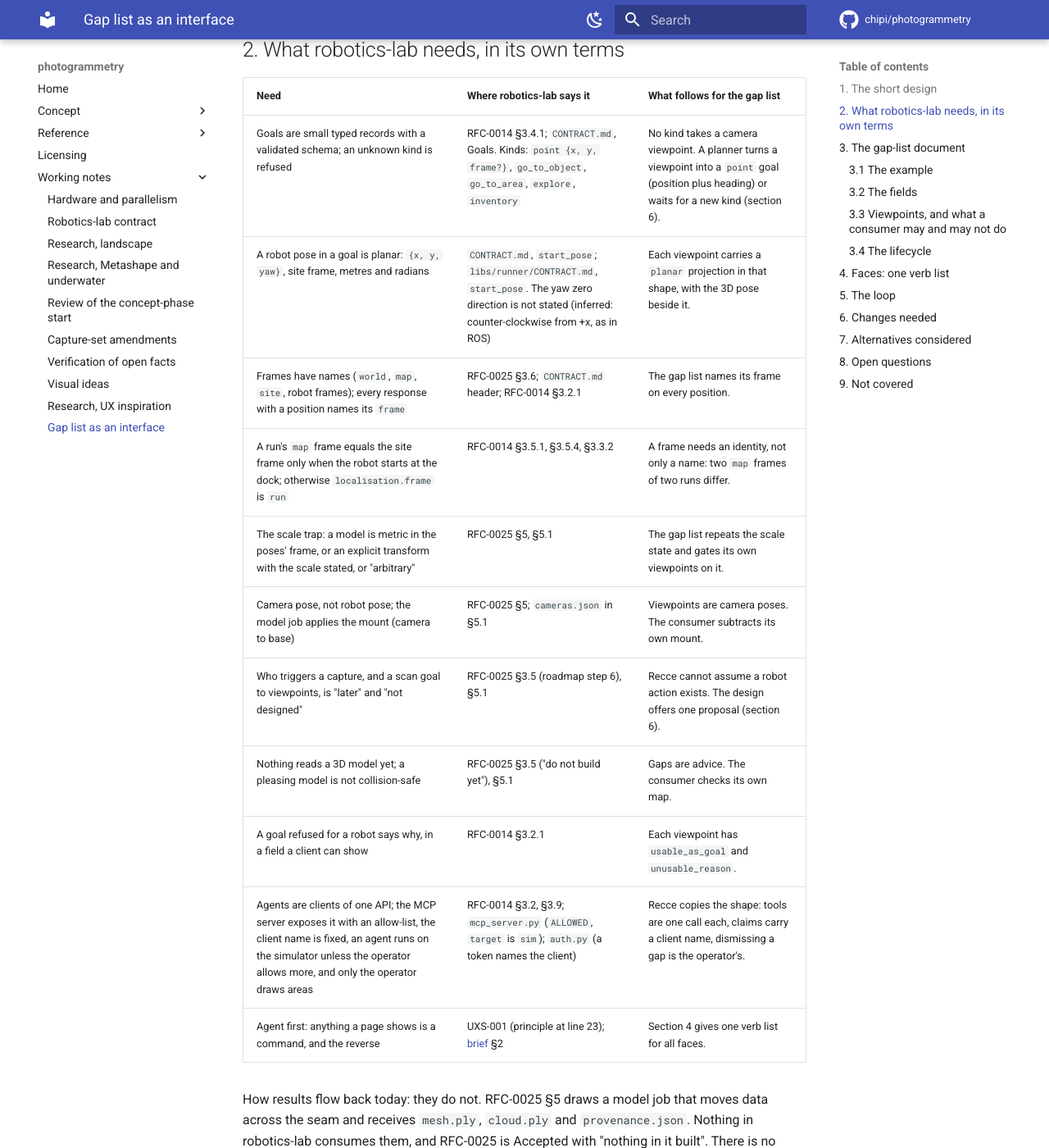
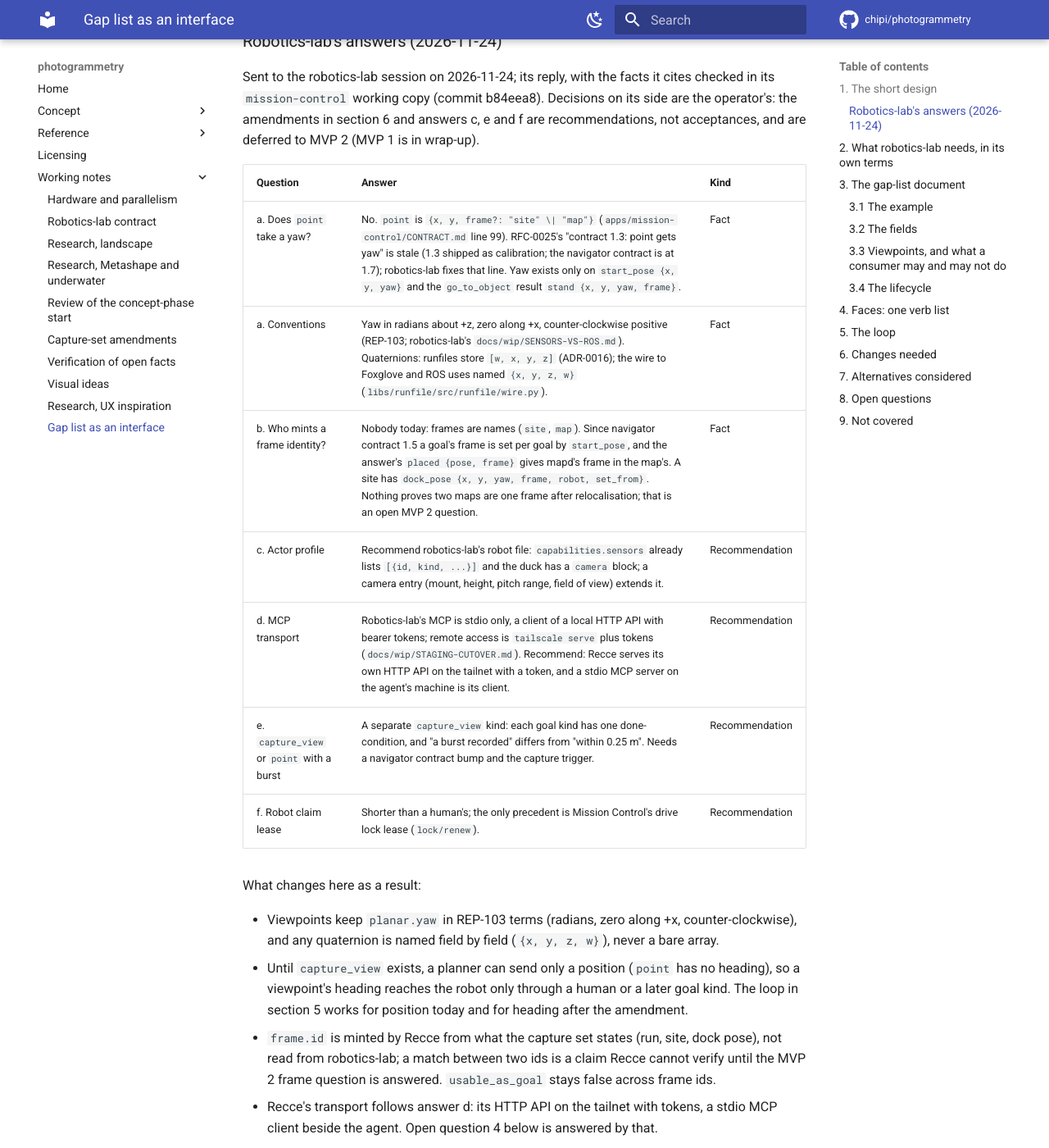
Before and after one commit to chipi/photogrammetry, an MkDocs documentation site: the page built from docs/wip/gap-list-interface.md, in a window 1280 px wide and 1400 px high, scrolled down 1027 px. Shown: the whole window at 82% size. Built offline with MkDocs 1.6.1 and Material for MkDocs 9.7.7, drawn with Linux system fonts in a browser that asks for light colours; comment, search, counter and statistics services are not loaded; some of the changed text lies outside the part shown.

Commit message:
docs(gap-list): fold in robotics-lab's answers
The robotics-lab session answered the six questions: point has no yaw
(RFC-0025's 1.3 line is stale), yaw and quaternion conventions (REP-103;
[w, x, y, z] in runfiles, named fields on the wire), no frame identity is
minted today, and recommendations for the robot file as actor profile,
tailnet HTTP plus a local stdio MCP client, a separate capture_view kind
and a shorter robot lease. Amendments stay the operator's decision for
robotics-lab's MVP 2. The loop now sends position only until capture_view
exists; Recce mints frame.id itself; open question 4 is answered.

Cross-doc check: gap-list-interface.md §2 table and §5 step 5 updated to
match; robotics-lab-contract.md unchanged (amendments not accepted yet).

Co-Authored-By: Claude Opus 5.5 <noreply@anthropic.com>
Claude-Session: https://claude.ai/code/session_01DJqN6w7XLo6pms2syn2hgv

```diff
--- a/docs/wip/gap-list-interface.md
+++ b/docs/wip/gap-list-interface.md
@@ -21,12 +21,42 @@ Marked "(inferred)": a statement I conclude rather than read.
 
 The gap list is a versioned JSON document, `gaps.json`, written next to `provenance.json` by every reconstruction. Every face serves that one document and a small set of verbs over it. A gap carries its frame and scale state, a machine check that says whether a consumer may use its viewpoints as goals, and a stable id. The next capture set cites those ids. After the re-run, Recce returns a diff that says which gaps closed, which stayed open and why, and how far each new photo landed from the viewpoint it was meant to fill. Recce advises and never commands: reachability, no-go areas and the decision to move stay with the consumer.
 
+### Robotics-lab's answers (2026-11-24)
+
+Sent to the robotics-lab session on 2026-11-24; its reply, with the facts it cites checked in its
+`mission-control` working copy (commit b84eea8). Decisions on its side are the operator's: the
+amendments in section 6 and answers c, e and f are recommendations, not acceptances, and are
+deferred to MVP 2 (MVP 1 is in wrap-up).
+
+| Question | Answer | Kind |
+|---|---|---|
+| a. Does `point` take a yaw? | No. `point` is `{x, y, frame?: "site" \| "map"}` (`apps/mission-control/CONTRACT.md` line 99). RFC-0025's "contract 1.3: point gets yaw" is stale (1.3 shipped as calibration; the navigator contract is at 1.7); robotics-lab fixes that line. Yaw exists only on `start_pose {x, y, yaw}` and the `go_to_object` result `stand {x, y, yaw, frame}`. | Fact |
+| a. Conventions | Yaw in radians about +z, zero along +x, counter-clockwise positive (REP-103; robotics-lab's `docs/wip/SENSORS-VS-ROS.md`). Quaternions: runfiles store `[w, x, y, z]` (ADR-0016); the wire to Foxglove and ROS uses named `{x, y, z, w}` (`libs/runfile/src/runfile/wire.py`). | Fact |
+| b. Who mints a frame identity? | Nobody today: frames are names (`site`, `map`). Since navigator contract 1.5 a goal's frame is set per goal by `start_pose`, and the answer's `placed {pose, frame}` gives mapd's frame in the map's. A site has `dock_pose {x, y, yaw, frame, robot, set_from}`. Nothing proves two maps are one frame after relocalisation; that is an open MVP 2 question. | Fact |
+| c. Actor profile | Recommend robotics-lab's robot file: `capabilities.sensors` already lists `[{id, kind, ...}]` and the duck has a `camera` block; a camera entry (mount, height, pitch range, field of view) extends it. | Recommendation |
+| d. MCP transport | Robotics-lab's MCP is stdio only, a client of a local HTTP API with bearer tokens; remote access is `tailscale serve` plus tokens (`docs/wip/STAGING-CUTOVER.md`). Recommend: Recce serves its own HTTP API on the tailnet with a token, and a stdio MCP server on the agent's machine is its client. | Recommendation |
+| e. `capture_view` or `point` with a burst | A separate `capture_view` kind: each goal kind has one done-condition, and "a burst recorded" differs from "within 0.25 m". Needs a navigator contract bump and the capture trigger. | Recommendation |
+| f. Robot claim lease | Shorter than a human's; the only precedent is Mission Control's drive lock lease (`lock/renew`). | Recommendation |
+
+What changes here as a result:
+
+- Viewpoints keep `planar.yaw` in REP-103 terms (radians, zero along +x, counter-clockwise), and
+  any quaternion is named field by field (`{x, y, z, w}`), never a bare array.
+- Until `capture_view` exists, a planner can send only a position (`point` has no heading), so a
+  viewpoint's heading reaches the robot only through a human or a later goal kind. The loop in
+  section 5 works for position today and for heading after the amendment.
+- `frame.id` is minted by Recce from what the capture set states (run, site, dock pose), not
+  read from robotics-lab; a match between two ids is a claim Recce cannot verify until the MVP 2
+  frame question is answered. `usable_as_goal` stays false across frame ids.
+- Recce's transport follows answer d: its HTTP API on the tailnet with tokens, a stdio MCP
+  client beside the agent. Open question 4 below is answered by that.
+
 ## 2. What robotics-lab needs, in its own terms
 
 | Need | Where robotics-lab says it | What follows for the gap list |
 |---|---|---|
 | Goals are small typed records with a validated schema; an unknown kind is refused | RFC-0014 §3.4.1; `CONTRACT.md`, Goals. Kinds: `point {x, y, frame?}`, `go_to_object`, `go_to_area`, `explore`, `inventory` | No kind takes a camera viewpoint. A planner turns a viewpoint into a `point` goal (position plus heading) or waits for a new kind (section 6). |
-| A robot pose in a goal is planar: `{x, y, yaw}`, site frame, metres and radians | `CONTRACT.md`, `start_pose`; `libs/runner/CONTRACT.md`, `start_pose`. The yaw zero direction is not stated (inferred: counter-clockwise from +x, as in ROS) | Each viewpoint carries a `planar` projection in that shape, with the 3D pose beside it. |
+| A robot pose in a goal is planar: `{x, y, yaw}`, site frame, metres and radians | `CONTRACT.md`, `start_pose`; `libs/runner/CONTRACT.md`, `start_pose`. Yaw is radians, zero along +x, counter-clockwise positive (REP-103; robotics-lab answer a) | Each viewpoint carries a `planar` projection in that shape, with the 3D pose beside it. |
 | Frames have names (`world`, `map`, `site`, robot frames); every response with a position names its `frame` | RFC-0025 §3.6; `CONTRACT.md` header; RFC-0014 §3.2.1 | The gap list names its frame on every position. |
 | A run's `map` frame equals the site frame only when the robot starts at the dock; otherwise `localisation.frame` is `run` | RFC-0014 §3.5.1, §3.5.4, §3.3.2 | A frame needs an identity, not only a name: two `map` frames of two runs differ. |
 | The scale trap: a model is metric in the poses' frame, or an explicit transform with the scale stated, or "arbitrary" | RFC-0025 §5, §5.1 | The gap list repeats the scale state and gates its own viewpoints on it. |
@@ -288,7 +318,7 @@ Notes on each.
 2. **Reconstruct.** `recon` or the API runs the stages and writes `gaps.json` beside `provenance.json`. The frame block carries the placement result.
 3. **Fetch.** The planner (an outside agent holding both the `mission-control` and a `recon` MCP server, or Mission Control's model job) calls `gap_brief(project, purpose="robot_localisation", actor=<profile>, frame_id=<site frame id>)`.
 4. **Check the frame.** If every returned viewpoint has `usable_as_goal: true`, the planner proceeds. If not, it uses the qualitative parts only (`text`, `relative`, counts) and either asks the operator for a capture by hand or raises a scale gap to the operator. No guess substitutes for the flag.
-5. **Transform and plan.** The planner transforms into its goal frame: none when the frame ids match, else its own transform for that run, which Mission Control knows from the dock pose (`start_pose`, `dock_pose`: `CONTRACT.md`). It subtracts the camera mount to get a base pose (RFC-0025 §5), picks a reachable point inside `acceptance`, checks its map and guardrails, then creates a goal: today `point {x, y, yaw, frame}` (yaw per navigator contract 1.3, RFC-0025 §3.3; the Mission Control `CONTRACT.md` lists `point` without it, which is a mismatch to confirm (inferred)). An agent's run goes to the simulator first (`target: sim`), and a real run needs the operator, so a gap list is rehearsed in Gazebo before it moves a real robot (RFC-0014 §3.4.2, `mcp_server.py`).
+5. **Transform and plan.** The planner transforms into its goal frame: none when the frame ids match, else its own transform for that run, which Mission Control knows from the dock pose (`start_pose`, `dock_pose`: `CONTRACT.md`). It subtracts the camera mount to get a base pose (RFC-0025 §5), picks a reachable point inside `acceptance`, checks its map and guardrails, then creates a goal: today `point {x, y, frame}`, with no heading (robotics-lab answer a; RFC-0025's yaw line is stale), and `capture_view` once it exists. An agent's run goes to the simulator first (`target: sim`), and a real run needs the operator, so a gap list is rehearsed in Gazebo before it moves a real robot (RFC-0014 §3.4.2, `mcp_server.py`).
 6. **Claim.** The planner calls `mark_gap_planned(ids, plan_ref="mc:goal-run/123")`.
 7. **Execute and record.** The robot reaches the stand pose, takes the burst (`hints.photos`, `hints.baseline_deg`) with locked settings, and the model job writes a new capture set with `targets: [{"gap":"gap-0001","viewpoint":"vp-0001a","goal_run":123}]` and the same `site` and `frame` identity.
 8. **Re-run and report.** Recce ingests the set into the same project and sets the targeted gaps to `captured`. The cached stages are reused, so only what the new photos touch re-runs ([architecture sketch](../concept/PG-architecture-sketch.md) §3). It computes a new gap list with matched ids and a diff. The diff reports, per gap: `closed`, `still_open` with the evidence delta (for example median angle 6.1 to 11.8 degrees against 15 needed, so "one more photo from the far side"), `new` gaps the extra photos exposed, `regressed` gaps, and a `targets_report` per target: which new photos registered, `viewpoint_hit` (`position_error`, `look_at_error_deg` against the tolerance), and a `miss_reason` (`photo_not_joined`, `outside_tolerance`, `blurred`, `wrong_region`). The `targets_report` is the feedback for planning: a consistent 0.3 m stand-off error tells the planner that its mount or localisation has a bias.
@@ -331,7 +361,7 @@ Robotics-lab (amendments to RFC-0025 §5.1, proposed).
 1. Gap matching across re-runs. Region overlap works while the frame is stable; after a re-solve in which the frame moves, matching can split or merge gaps. The rule needs evidence from PG-P1 runs of the same set with added photos.
 2. Gap thresholds and severity formulas (the 15 degrees and 3 photos are placeholders). PG-P3 sets them against ground truth; the `ruleset` field exists so changing them is visible.
 3. Actor profile format: Recce's own, or robotics-lab's robot file (VDA factsheet names, RFC-0014 §3.3.1) extended? One format would avoid a translation layer.
-4. MCP transport: robotics-lab's server is stdio and a client of a local API; Recce's may run on the X3 and be reached over the tailnet. Streamable HTTP with the same bearer tokens, or a stdio proxy on the agent's machine?
+4. MCP transport. *Answered by robotics-lab (d):* Recce's HTTP API on the tailnet with tokens, and a stdio MCP server on the agent's machine as its client.
 5. Whether the claim lease should be shorter for a robot than for a human, and whether Recce ever stops offering a gap a robot repeatedly missed (`attempts` is recorded; the policy is not).
 6. Frame identity: who mints `frame_id` for a run's `map`, and how a planner proves two ids describe the same frame after a relocalisation (RFC-0025 §3.6 "map <- world epochs" is not verified in code).
 7. Gaps on geometry that exists only in products (holes need a mesh). The schema is open-ended in `kind`; whether holes are listed by region or by mesh face ids is undecided.
```
